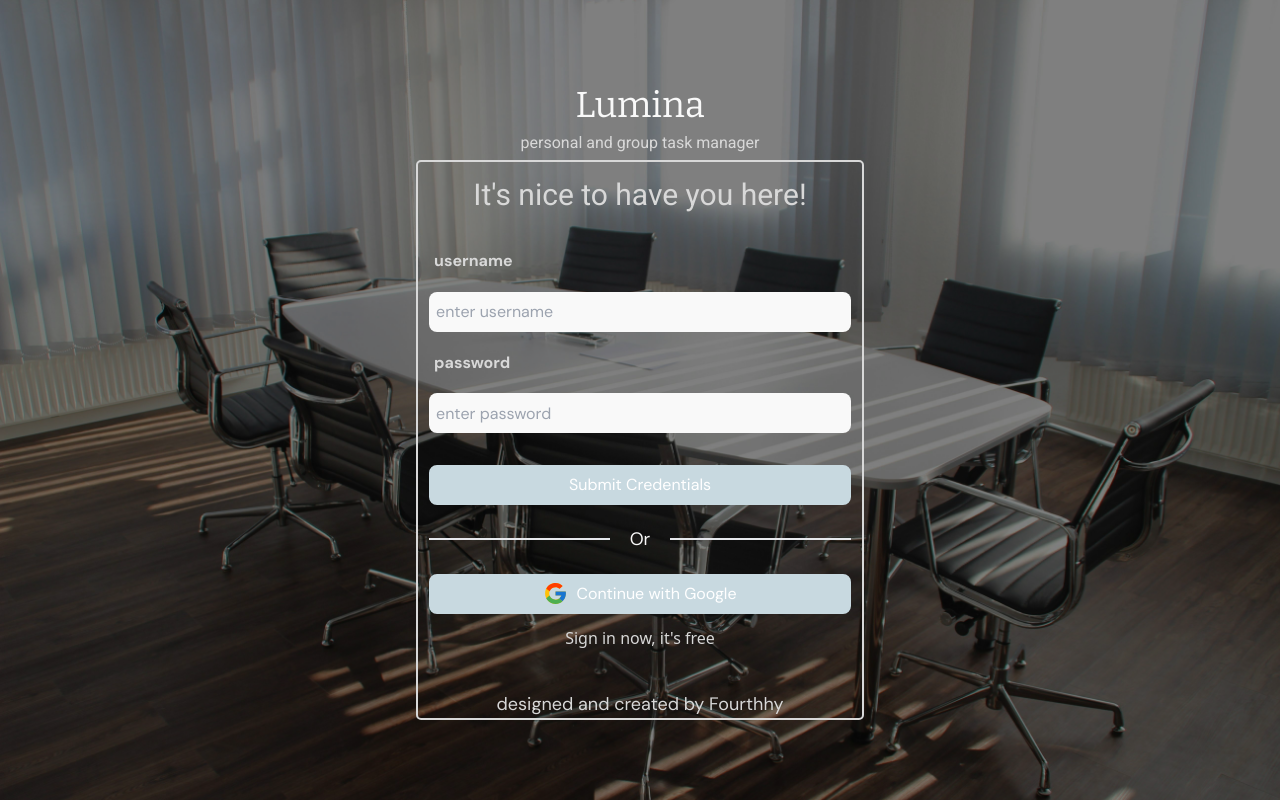
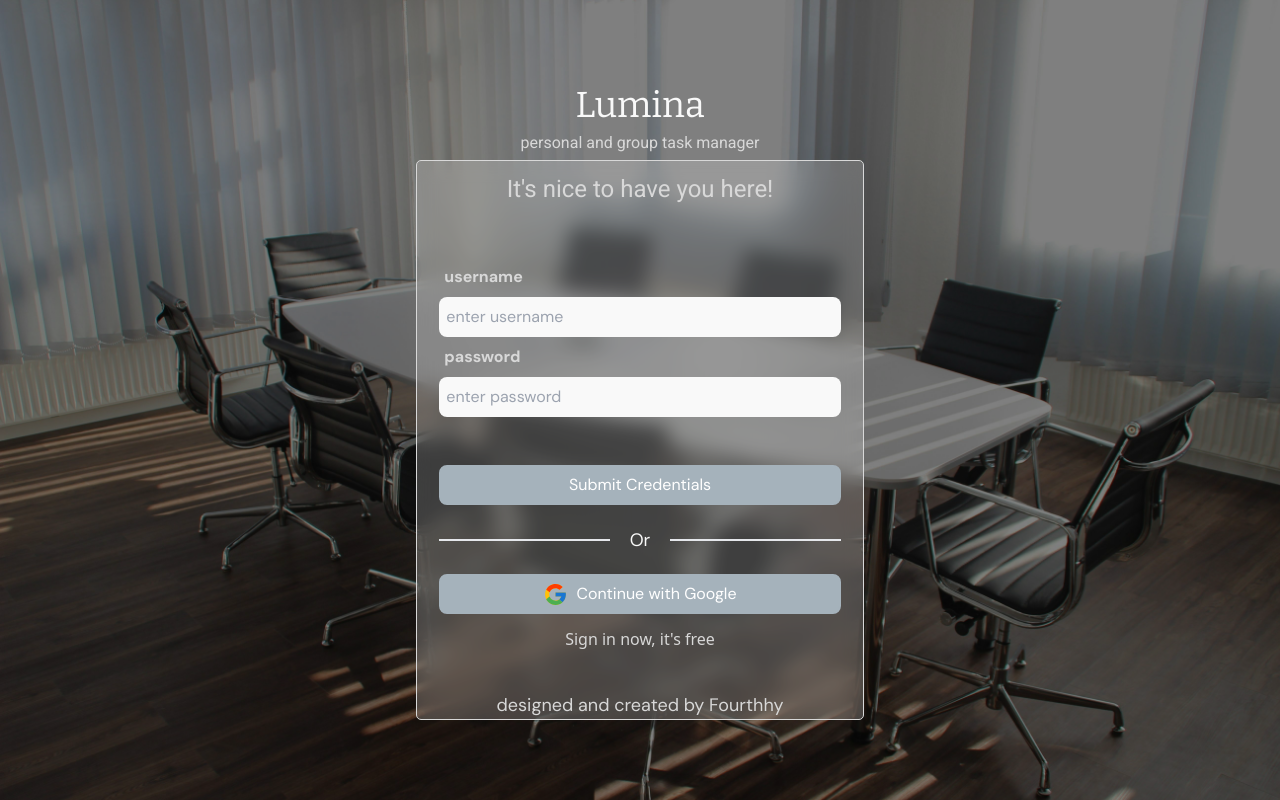
Before and after one commit to Fourthhy/Lumina, a React (Vite) app: page / in a window 1280 px wide. Built offline with nearby package versions, Linux system fonts and the light colour scheme.

Commit message:
Finalization of landing page

```diff
--- a/src/index.css
+++ b/src/index.css
@@ -1,3 +1,8 @@
 @tailwind base;
 @tailwind components;
 @tailwind utilities;
+
+.glass {
+    background: rgba(255, 255, 255, 0.2);
+    backdrop-filter: blur(10px);
+}
--- a/src/pages/LandingPage.jsx
+++ b/src/pages/LandingPage.jsx
@@ -15,33 +15,40 @@ export default function LandingPage() {
                     <p className="font-Serif text-4xl text-[#F9F9F9]"> Lumina </p>
                     <p className="font-Header text-m text-[#D8D8D8]"> personal and group task manager </p>
                 </div>
-                <div className="w-[35vw] h-[70vh] border-[#D8D8D8] border-[2px] rounded-[5px]">
+
+                <div className="w-[35vw] h-[70vh] border-[#D8D8D8] border-[1px] rounded-[5px] glass">
+
                     <div className="h-[10%] flex items-center justify-center">
-                        <p className="font-Header text-[#D8D8D8] text-3xl pt-[10px]">It's nice to have you here!</p>
+                        <p className="font-Header text-[#D8D8D8] text-2xl">It's nice to have you here!</p>
                     </div>
+
                     <div className="h-[80%] w-[100%] flex items-center justify-evenly flex-col">
-                        <div className="w-[95%] h-[50%] flex flex-col items-start justify-evenly">
+
+                        <div className="w-[90%] h-[50%] flex flex-col items-start justify-center gap-[1vh]">
                             <p className="font-Content text-m text-[#D8D8D8] px-[5px] font-bold">username</p>
                             <input type="text" className="font-Content w-[100%] h-[40px] px-[7px] bg-[#F9F9F9] rounded-[8px]" placeholder="enter username" />
                             <p className="font-Content text-m text-[#D8D8D8] px-[5px] font-bold">password</p>
                             <input type="password" className="font-Content w-[100%] h-[40px] px-[7px] bg-[#F9F9F9] rounded-[8px]" placeholder="enter password" />
                         </div>
-                        <div className="w-[100%] ml-[5%]">
+
+                        <div className="w-[100%] ml-[10%]">
                             <Link to="/boardselection">
-                                <button type="submit" className="border-[2px] w-[95%] h-[40px] border-[#C8D9E0] bg-[#C8D9E0] rounded-[8px] cursor-pointer hover:bg-[#A5B2BB] hover:border-[#A5B2BB] hover:text-[#494038] flex justify-center items-center gap-2">
+                                <button type="submit" className="border-[2px] w-[90%] h-[40px] border-[#A5B2BB] bg-[#A5B2BB] rounded-[8px] cursor-pointer
+                                hover:bg-[#C8D9E0] hover:border-[#C8D9E0] hover:text-[#494038] flex justify-center items-center gap-2" >
                                     <p className="text-white font-Content text-m text-[#333332]">
                                         Submit Credentials
                                     </p>
                                 </button>
                             </Link>
                         </div>
-                        <div className="w-[95%] h-[10%] flex items-center justify-center">
+                        <div className="w-[90%] h-[10%] flex items-center justify-center">
                             <hr className="border-[1px] w-[100%]" />
                             <p className="text-[#F9F9F9] px-[20px] font-Content text-lg">Or </p>
                             <hr className="border-[1px] w-[100%]" />
                         </div>
                         <button
-                            className="border-[2px] w-[95%] h-[40px] border-[#C8D9E0] bg-[#C8D9E0] rounded-[8px] cursor-pointer hover:bg-[#A5B2BB] hover:border-[#A5B2BB] hover:text-[#494038] flex justify-center items-center gap-2">
+                            className="border-[2px] w-[90%] h-[40px] border-[#A5B2BB] bg-[#A5B2BB] rounded-[8px] cursor-pointer
+                            hover:bg-[#C8D9E0] hover:border-[#C8D9E0] hover:text-[#494038] flex justify-center items-center gap-2" >
                             <FcGoogle className="size-[25px]" />
                             <p className="text-white font-Content text-m text-[#333332]">Continue with Google</p>
                         </button>
@@ -49,6 +56,7 @@ export default function LandingPage() {
                             <p className="text-[#D8D8D8]">Sign in now, it's free</p>
                         </div>
                     </div>
+
                     <div className="h-[10%] flex justify-center items-end">
                         <p className="text-[#D8D8D8] text-lg font-Content">designed and created by Fourthhy</p>
                     </div>
```
